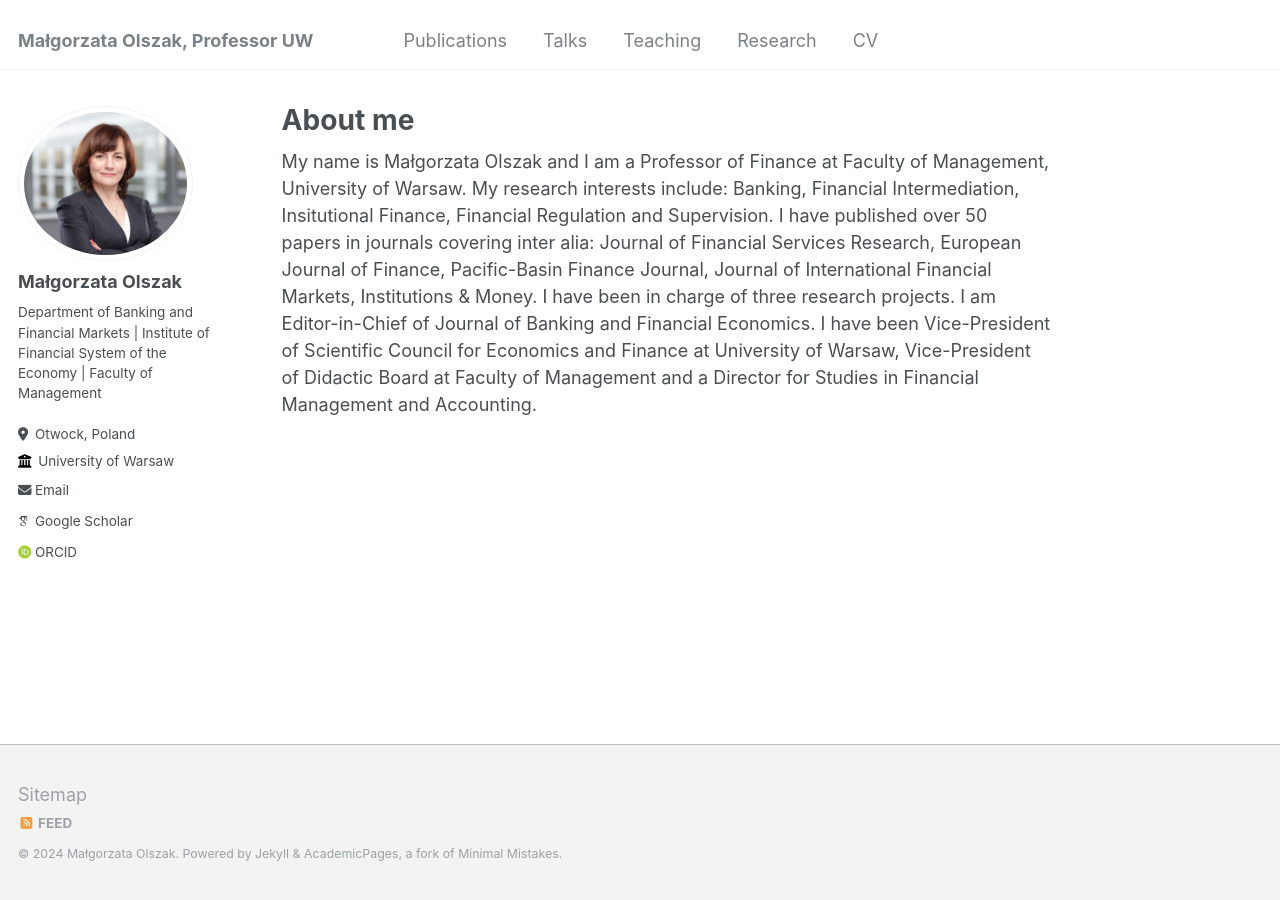
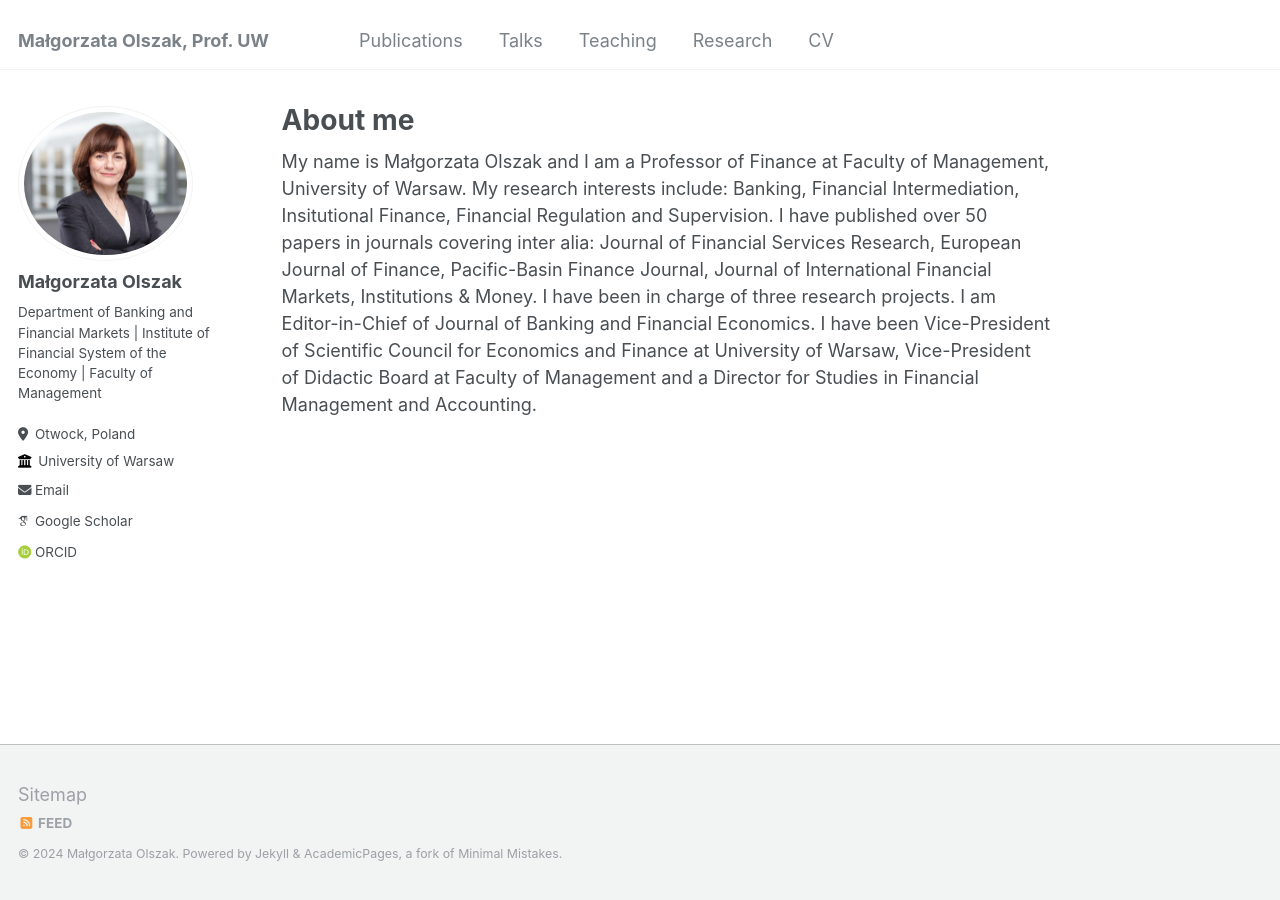
Before and after one commit to ma-olszak/ma-olszak.github.io, a Jekyll site: the page built from _pages/about.md, in a window 1280 px wide. Built offline with Jekyll 4.4.1, drawn with Linux system fonts in a browser that asks for light colours; some web fonts are replaced.

Commit message:
Update _config.yml

```diff
--- a/_config.yml
+++ b/_config.yml
@@ -8,7 +8,7 @@
 
 # Basic Site Settings
 locale                   : "pl-PL"
-title                    : "Małgorzata Olszak, Professor UW"
+title                    : "Małgorzata Olszak, Prof. UW"
 title_separator          : "-"
 name                     : &name "Małgorzata Olszak"
 description              : &description "personal description"
```
